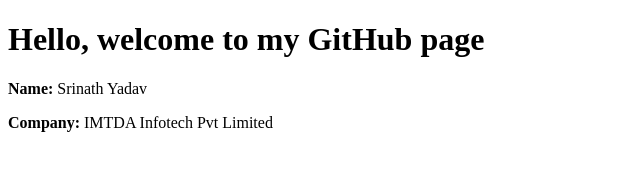
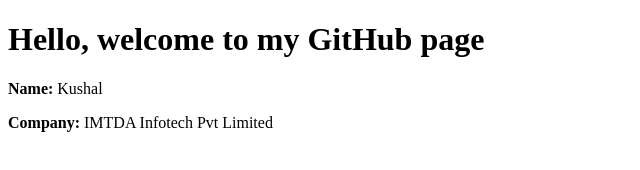
Before and after one commit to nkushalz1-design/welcome_page, a plain HTML site: page index.html in a window 1280 px wide. Shown: the full height of the page, 0-640 px from the left. Drawn offline with Linux system fonts and the light colour scheme.

Commit message:
Update index.html

```diff
--- a/index.html
+++ b/index.html
@@ -7,7 +7,7 @@
 <body>
     <h1>Hello, welcome to my GitHub page</h1>
 
-    <p><strong>Name:</strong> Srinath Yadav</p>
+    <p><strong>Name:</strong> Kushal </p>
     <p><strong>Company:</strong> IMTDA Infotech Pvt Limited</p>
 </body>
 </html>
```
